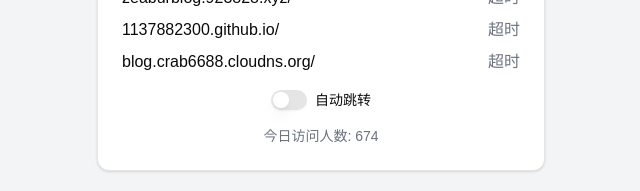
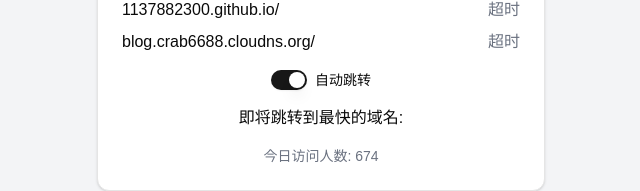
Before and after one commit to 1137882300/go-speed-blog, a Next.js app: page / in a window 1280 px wide. Shown: the part 504-695 px from the top of the page, without its empty margins (319-959 px from the left). Built offline with nearby package versions, Linux system fonts and the light colour scheme; no server answers.

Commit message:
autoRedirect-true

```diff
--- a/components/speed-test-toggle.tsx
+++ b/components/speed-test-toggle.tsx
@@ -46,7 +46,7 @@ export function SpeedTestToggleComponent() {
   const [speeds, setSpeeds] = useState<{ [key: string]: number }>({})
   const [testing, setTesting] = useState(true)
   const [fastestDomain, setFastestDomain] = useState('')
-  const [autoRedirect, setAutoRedirect] = useState(false)
+  const [autoRedirect, setAutoRedirect] = useState(true)
   const [visitorCount, setVisitorCount] = useState(673)
 
   // 将 testSpeed 移到 useCallback 中
```
